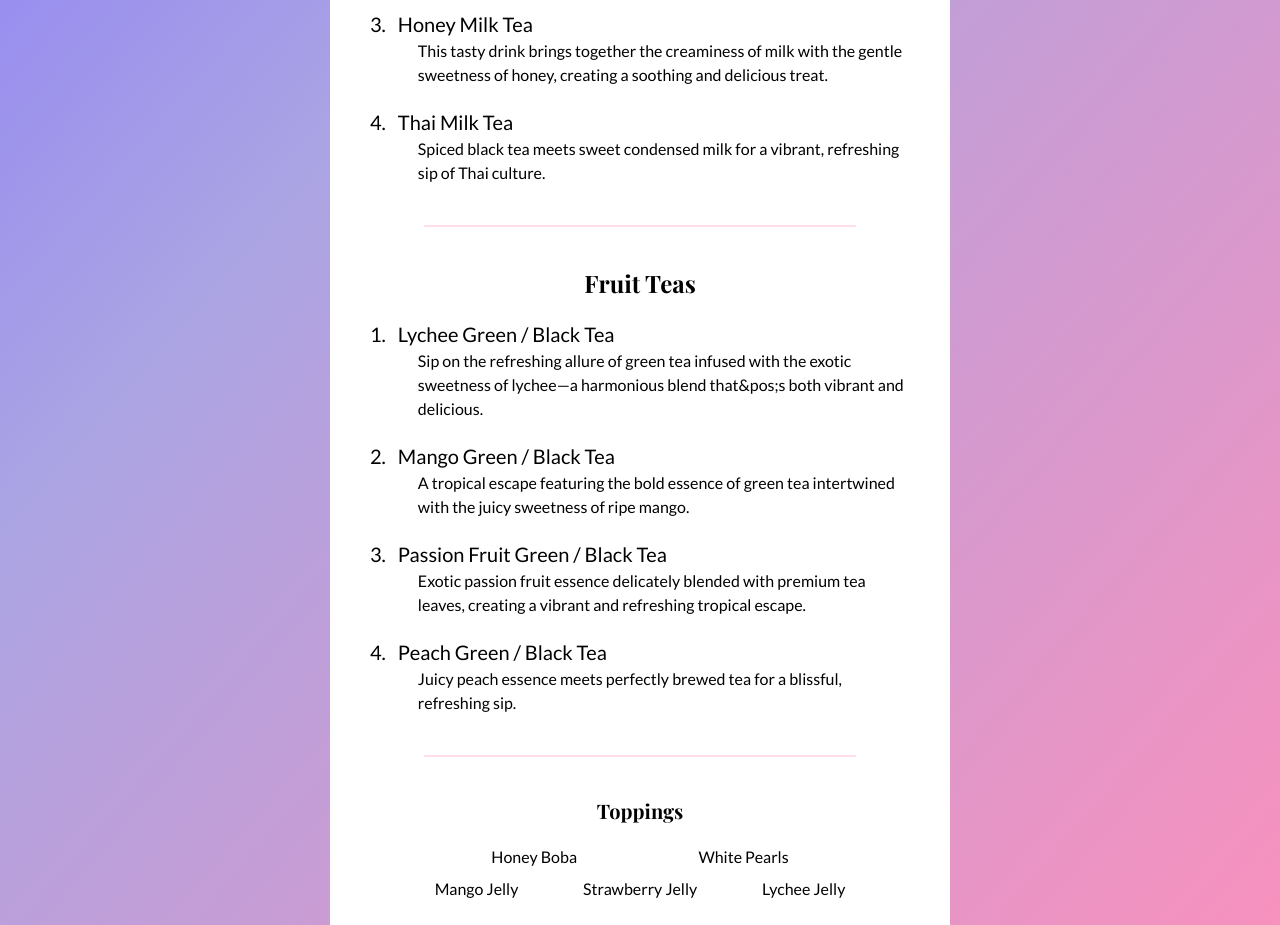
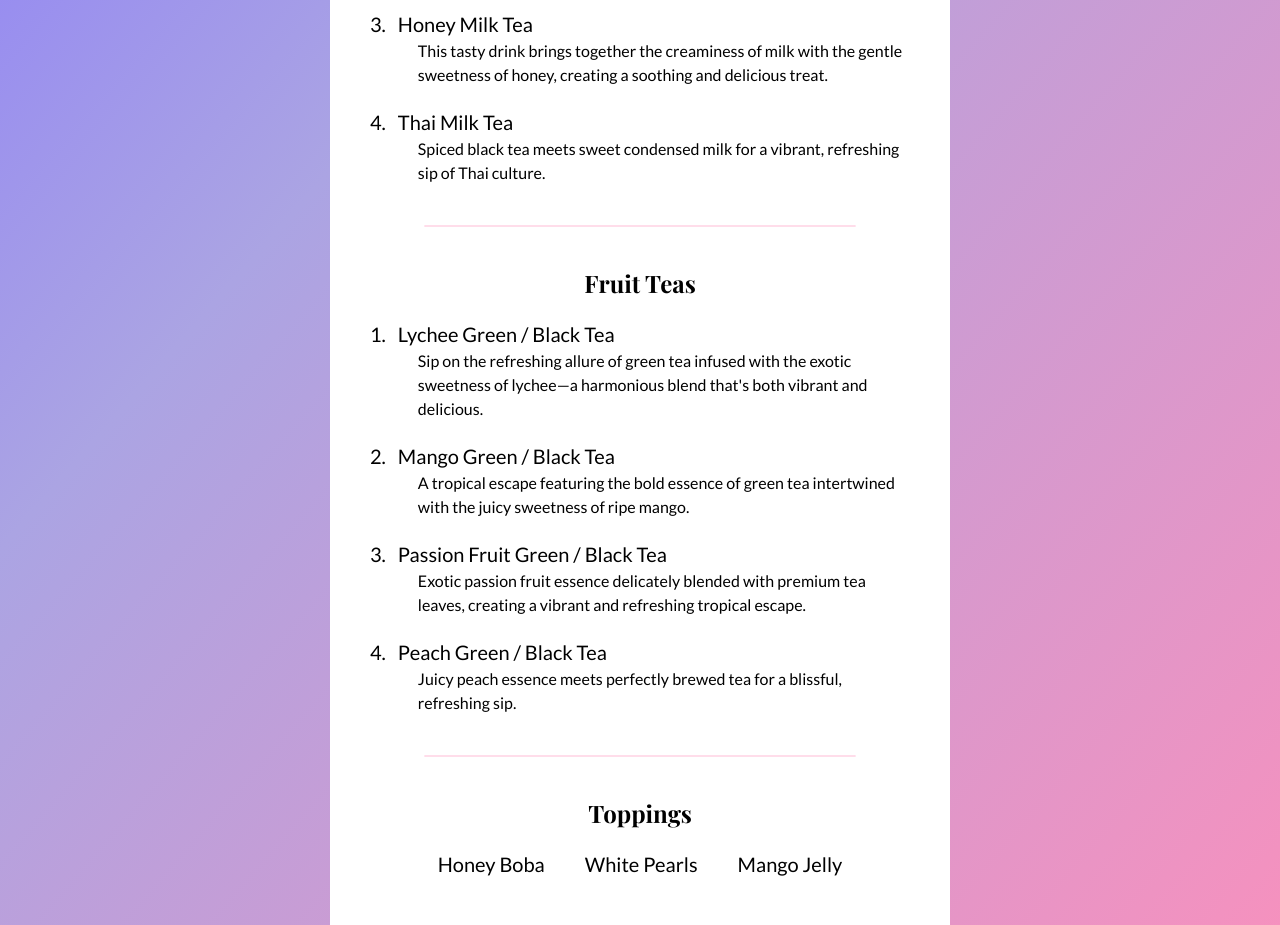
Before and after one commit to maaabilly/TarosBobaBar, a React (Vite) app: page /menu in a window 1280 px wide. Shown: the part 420-1345 px from the top of the page. Built offline with nearby package versions, Linux system fonts and the light colour scheme; a web font is replaced by a local one.

Commit message:
reformat menu in constant and use map to loop in menu page

```diff
--- a/src/constants/index.js
+++ b/src/constants/index.js
@@ -60,14 +60,13 @@ export const cateredCompanies = [
 ];
 
 export const carouselPhotos = [
-  { id: '0', alt: '', src: stand1 },
-  { id: '1', alt: '', src: stand2 },
-  { id: '2', alt: '', src: stand3 },
-  { id: '3', alt: '', src: stand4 },
-  { id: '4', alt: '', src: stand5 },
-  { id: '5', alt: '', src: stand6 },
-  { id: '7', alt: '', src: stand7 },
-
+  { id: '0', src: stand1 },
+  { id: '1', src: stand2 },
+  { id: '2', src: stand3 },
+  { id: '3', src: stand4 },
+  { id: '4', src: stand5 },
+  { id: '5', src: stand6 },
+  { id: '7', src: stand7 },
 ];
 
 export const services = [
@@ -178,10 +177,10 @@ export const onSiteService = [
   },
 ];
 
-export const menu = [
+export const wholeMenu = [
   {
     title: 'Milk Teas',
-    teas: [
+    items: [
       {
         name: 'Jasmine Milk Tea',
         description:
@@ -206,7 +205,7 @@ export const menu = [
   },
   {
     title: 'Fruit Teas',
-    teas: [
+    items: [
       {
         name: 'Lychee Green / Black Tea',
         description:
@@ -231,12 +230,12 @@ export const menu = [
   },
   {
     title: 'Toppings',
-    toppings: [
-      'Honey Boba',
-      'White Pearls',
-      'Mango Jelly',
-      'Strawberry Jelly',
-      'Lychee Jelly',
+    items: [
+      { name: 'Honey Boba', description: '' },
+      { name: 'White Pearls', description: '' },
+      { name: 'Mango Jelly', description: '' },
+      { name: 'Strawberry Jelly', description: '' },
+      { name: 'Lychee Jelly', description: '' },
     ],
   },
 ];
--- a/src/pages/MenuPage.jsx
+++ b/src/pages/MenuPage.jsx
@@ -1,3 +1,5 @@
+import { wholeMenu } from '../constants';
+
 const Menu = () => {
   return (
     <div className="menu-gradient">
@@ -7,143 +9,50 @@ const Menu = () => {
             TarosBobaBar Menu
           </h3>
           <div className="rounded-full border-2 border-color-hotPink/50"></div>
-          <div className="flex flex-col my-10">
-            <div className="flex">
+          {wholeMenu.map((menu, menuIndex) => (
+            <div key={menu.title} className="flex flex-col my-10">
               <h3 className="font-bold text-2xl mb-5 mx-auto playfair">
-                Milk Teas
+                {menu.title}
               </h3>
-            </div>
-            <ul className="grid grid-cols-1 gap-5 items-center lato">
-              <li className="flex">
-                <h5 className="text-bold text-[20px] text-left mr-3">1.</h5>
+              <ul
+                className={
+                  menuIndex !== wholeMenu.length - 1
+                    ? 'grid grid-cols-1 gap-5 items-center lato'
+                    : 'flex flex-wrap justify-center items-center gap-10'
+                }
+              >
+                {menu.items.map((tea, teaIndex) => (
+                  <li className="flex" key={teaIndex}>
+                    <h5
+                      className={
+                        menuIndex === wholeMenu.length - 1
+                          ? `hidden`
+                          : `text-bold text-[20px] text-left mr-3`
+                      }
+                    >
+                      {teaIndex + 1}.
+                    </h5>
                     <div className="flex flex-col">
                       <h5 className="text-bold text-[20px] text-left">
-                    Jasmine Milk Tea
+                        {tea.name}
                       </h5>
                       <p className="text-md text-left ml-5">
-                    A delicate blend of fragrant jasmine tea and creamy milk for
-                    a soothing, aromatic experience that transcends the
-                    ordinary.
+                        {tea.description}
                       </p>
                     </div>
                   </li>
-              <li className="flex">
-                <h5 className="text-bold text-[20px] text-left mr-3">2.</h5>
-                <div className="flex flex-col">
-                  <h5 className="text-bold text-[20px] text-left">
-                    Black Milk Tea
-                  </h5>
-                  <p className="text-md text-left ml-5">
-                    Bold, robust black tea meets creamy milk for a rich,
-                    full-bodied beverage, a perfect harmony of flavor and
-                    comfort.
-                  </p>
+                ))}
+              </ul>
+              <div
+                className={
+                  menuIndex === wholeMenu.length - 1
+                    ? ``
+                    : 'mx-auto mt-10 border rounded-full border-color-hotPink/30 w-4/5'
+                }
+              />
             </div>
-              </li>
-              <li className="flex">
-                <h5 className="text-bold text-[20px] text-left mr-3">3.</h5>
-                <div className="flex flex-col">
-                  <h5 className="text-bold text-[20px] text-left">
-                    Honey Milk Tea
-                  </h5>
-                  <p className="text-md text-left ml-5">
-                    This tasty drink brings together the creaminess of milk with
-                    the gentle sweetness of honey, creating a soothing and
-                    delicious treat.
-                  </p>
-                </div>
-              </li>
-              <li className="flex">
-                <h5 className="text-bold text-[20px] text-left mr-3">4.</h5>
-                <div className="flex flex-col">
-                  <h5 className="text-bold text-[20px] text-left">
-                    Thai Milk Tea
-                  </h5>
-                  <p className="text-md text-left ml-5">
-                    Spiced black tea meets sweet condensed milk for a vibrant,
-                    refreshing sip of Thai culture.
-                  </p>
-                </div>
-              </li>
-            </ul>
-          </div>
-          <div className="mx-auto border rounded-full border-color-hotPink/30 w-4/5"></div>
-          <div className="flex flex-col my-10">
-            <div className="flex">
-              <h3 className="font-bold text-2xl mb-5 mx-auto playfair">
-                Fruit Teas
-              </h3>
-            </div>
-            <ul className="grid grid-cols-1 gap-5 items-center lato">
-              <li className="flex">
-                <h5 className="text-bold text-[20px] text-left mr-3">1.</h5>
-                <div className="flex flex-col">
-                  <h5 className="text-bold text-[20px] text-left">
-                    Lychee Green / Black Tea
-                  </h5>
-                  <p className="text-md text-left ml-5">
-                    Sip on the refreshing allure of green tea infused with the
-                    exotic sweetness of lychee—a harmonious blend that&pos;s
-                    both vibrant and delicious.
-                  </p>
-                </div>
-              </li>
-              <li className="flex">
-                <h5 className="text-bold text-[20px] text-left mr-3">2.</h5>
-                <div className="flex flex-col">
-                  <h5 className="text-bold text-[20px] text-left">
-                    Mango Green / Black Tea
-                  </h5>
-                  <p className="text-md text-left ml-5">
-                    A tropical escape featuring the bold essence of green tea
-                    intertwined with the juicy sweetness of ripe mango.
-                  </p>
-                </div>
-              </li>
-              <li className="flex">
-                <h5 className="text-bold text-[20px] text-left mr-3">3.</h5>
-                <div className="flex flex-col">
-                  <h5 className="text-bold text-[20px] text-left">
-                    Passion Fruit Green / Black Tea
-                  </h5>
-                  <p className="text-md text-left ml-5">
-                    Exotic passion fruit essence delicately blended with premium
-                    tea leaves, creating a vibrant and refreshing tropical
-                    escape.
-                  </p>
-                </div>
-              </li>
-              <li className="flex">
-                <h5 className="text-bold text-[20px] text-left mr-3">4.</h5>
-                <div className="flex flex-col">
-                  <h5 className="text-bold text-[20px] text-left">
-                    Peach Green / Black Tea
-                  </h5>
-                  <p className="text-md text-left ml-5">
-                    Juicy peach essence meets perfectly brewed tea for a
-                    blissful, refreshing sip.
-                  </p>
-                </div>
-              </li>
-            </ul>
-          </div>
-          <div className="mx-auto border rounded-full border-color-hotPink/30 w-4/5"></div>
-          <div className="flex flex-col my-10">
-            <div className="flex">
-              <h3 className="font-bold text-xl mb-5 mx-auto playfair">
-                Toppings
-              </h3>
-            </div>
-            <ul className="flex justify-evenly items-center mb-2 lato">
-              <li className="">Honey Boba</li>
-              <li className="">White Pearls</li>
-            </ul>
-            <ul className="flex justify-evenly items-center lato">
-              <li className="">Mango Jelly</li>
-              <li className="">Strawberry Jelly</li>
-              <li className="">Lychee Jelly</li>
-            </ul>
-          </div>
+          ))}
+
         </div>
       </div>
     </div>
```
Lines whose indentation alone changed are shown as unchanged.
